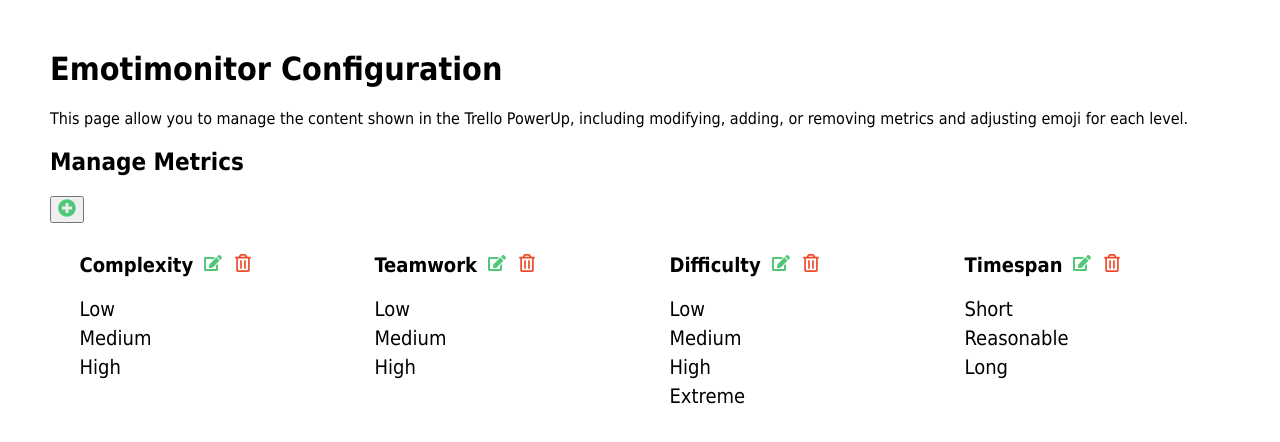
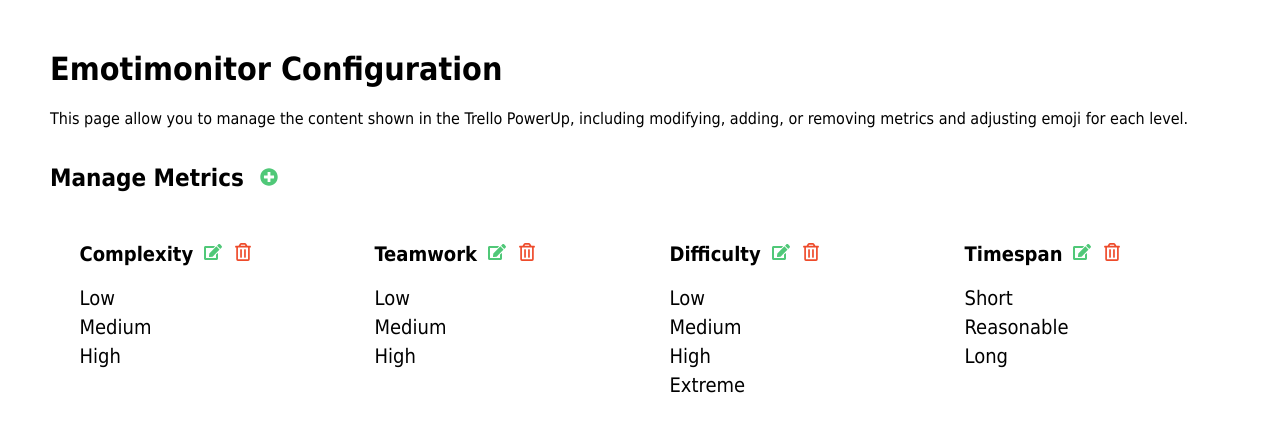
Before and after one commit to sttanminh/emotionmonitor-dashboard, a Next.js app: page /config in a window 1280 px wide. Shown: the top 442 px of the page. Built offline with nearby package versions, Linux system fonts and the light colour scheme.

Commit message:
minor page css

```diff
--- a/components/global.css
+++ b/components/global.css
@@ -2,9 +2,15 @@ body {
   margin: 0;
 }
 
+/* CSS for configuration page */
 .body-config {
   margin: 50px 50px 50px 50px;
   font-family: Tahoma, Verdana, sans-serif;
+}
+
+.header-container {
+  display: flex;
+  flex-direction: row;
 }
 
 .metric-container {
@@ -14,6 +20,17 @@ body {
   justify-content: space-around;
 }
 
+.trans-button {
+  background: transparent;
+  border: none;
+  outline: none;
+  margin: 0 0 0 10px;
+}
+
+button:hover {
+  cursor: pointer;
+}
+
 /* Only allow 5 metric per row */
 .metric-container > * {
   flex-basis: calc(20%);
```
